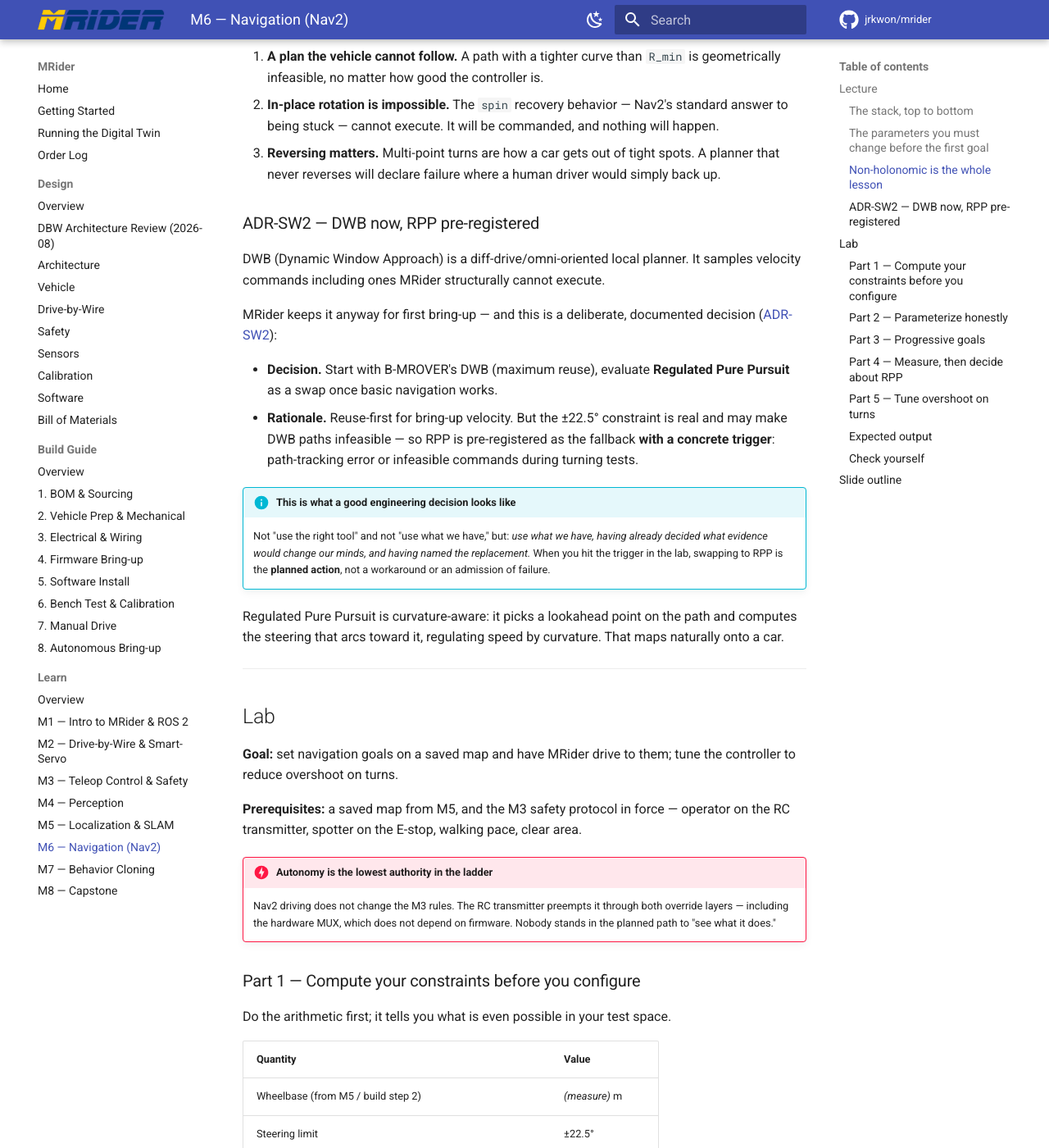
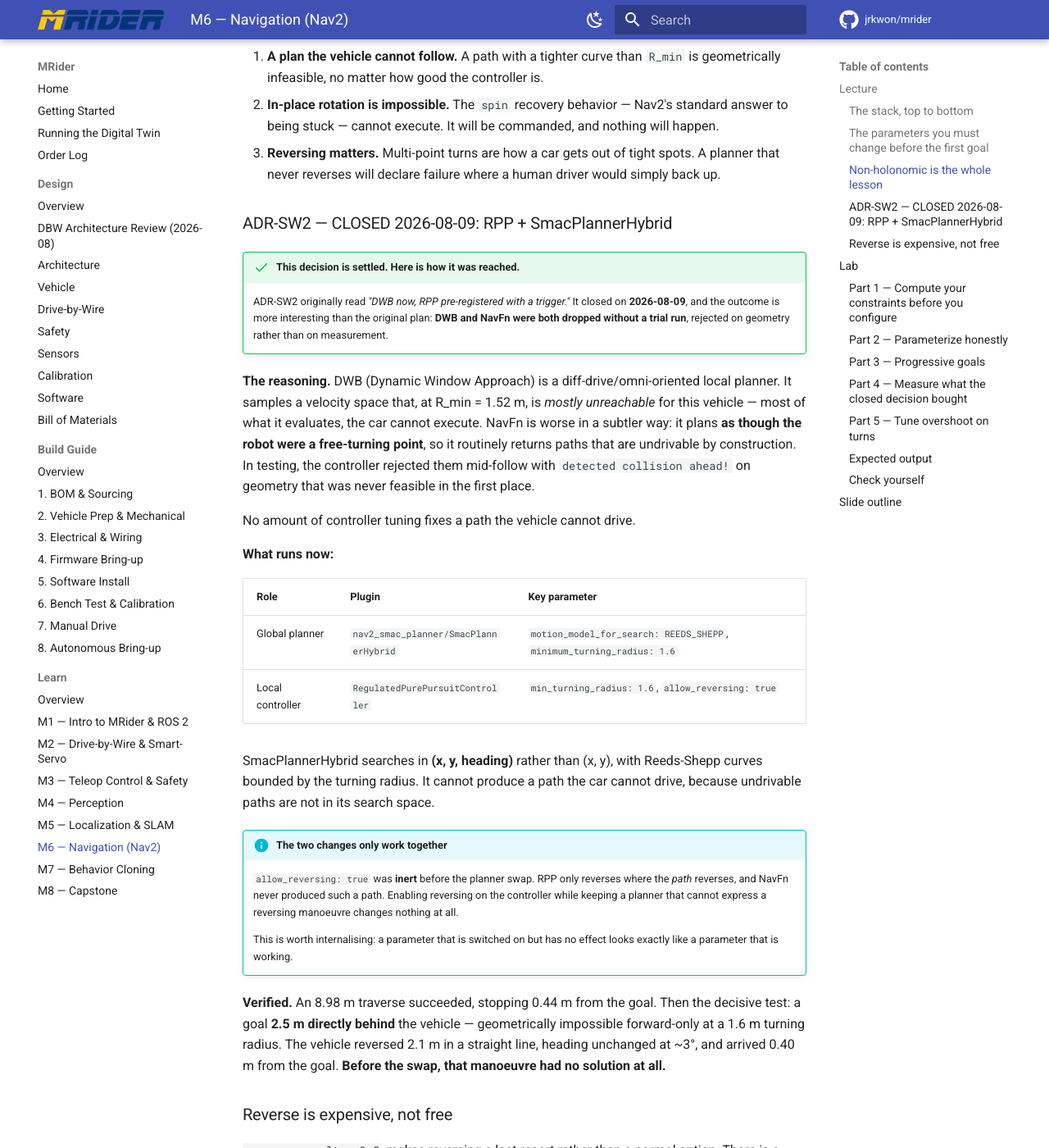
Before and after one commit to jrkwon/mrider, an MkDocs documentation site: the page built from docs/learn/m6-nav2.md, in a window 1280 px wide and 1400 px high, scrolled down 2075 px. Shown: the whole window at 82% size. Built offline with MkDocs 1.6.1 and Material for MkDocs 9.7.7, drawn with Linux system fonts in a browser that asks for light colours; comment, search, counter and statistics services are not loaded; some of the changed text lies outside the part shown.

Commit message:
Correct two learn modules before students are assigned to read them
M1-M8 were written as a self-study kit and have not been re-read since two
decisions closed underneath them. They are now weekly assigned reading for a
24-student course, so the drift stops being a documentation debt and starts
being something taught to people.

m5-slam.md asserted "the drive encoder reports 52 pulses per revolution" as
plain fact. Finding F7 explicitly forbids inheriting that number: the source
project's firmware pins 52 PPR while its own BOM lists a 16 PPR motor, a
factor-of-three disagreement nobody caught because in simulation nothing
complains. Replaced with the instruction to measure, and the disagreement is
now shown rather than hidden - it is a better lesson than the number was.
Kept the point that roll-out calibration bypasses PPR entirely, because that
is precisely why the calibration is designed that way.

m6-nav2.md taught "ADR-SW2 - DWB now, RPP pre-registered", which was true when
written and closed on 2026-08-09. The outcome is more interesting than the
plan: DWB and NavFn were both dropped without a trial run, rejected on
geometry. Rewritten around what actually runs, and around the detail worth
teaching - allow_reversing was inert before the planner swap, because RPP only
reverses where the path reverses and NavFn never produced such a path. A
parameter switched on but having no effect looks exactly like one that works.

Also carried across the no-rear-sensing constraint. The twin surfaced a
hardware requirement before the vehicle exists, which is the clearest example
in this project of a simulator earning its keep.

Scope statements in software.md 8 and overview.md both listed the learn kit as
deferred to phase 2 while all eight modules sat written in the repository.
Amended, along with the "1-3 students" assumption that section was sized for.

Co-Authored-By: Claude Opus 5 <noreply@anthropic.com>
Claude-Session: https://claude.ai/code/session_01DRtKXsmjmoJW7KizFXz9KH

````diff
--- a/docs/learn/m6-nav2.md
+++ b/docs/learn/m6-nav2.md
@@ -20,7 +20,7 @@ Nav2 turns "go to that pose" into a stream of velocity commands. Four pieces:
 |---|---|---|
 | **Costmaps** | Represent where it is safe to be — static map, live obstacles, inflation | Reused from B-MROVER, `robot_radius` re-parameterized |
 | **Global planner** | Find a route from here to the goal across the whole map | `NavfnPlanner` — reused |
-| **Local controller** | Follow that route, avoiding what appears in real time | `DWBLocalPlanner` — reused for bring-up, **flagged for replacement** |
+| **Local controller** | Follow that route, avoiding what appears in real time | `RegulatedPurePursuitController`, `allow_reversing: true` |
 | **Recoveries** | What to do when stuck | `spin` / `back_up` / `wait` — reused, and problematic here |
 
 The **inflation layer** is worth dwelling on: obstacles are grown by roughly the robot radius
@@ -78,26 +78,71 @@ Three consequences students meet immediately:
 3. **Reversing matters.** Multi-point turns are how a car gets out of tight spots. A planner
    that never reverses will declare failure where a human driver would simply back up.
 
-### ADR-SW2 — DWB now, RPP pre-registered
+### ADR-SW2 — CLOSED 2026-08-09: RPP + SmacPlannerHybrid
 
-DWB (Dynamic Window Approach) is a diff-drive/omni-oriented local planner. It samples velocity
-commands including ones MRider structurally cannot execute.
+!!! success "This decision is settled. Here is how it was reached."
 
-MRider keeps it anyway for first bring-up — and this is a deliberate, documented decision
-([ADR-SW2](../design/software.md#adr-sw2-nav2-local-controller-for-ackermann)):
+    ADR-SW2 originally read *"DWB now, RPP pre-registered with a trigger."* It closed on
+    **2026-08-09**, and the outcome is more interesting than the original plan:
+    **DWB and NavFn were both dropped without a trial run**, rejected on geometry rather than
+    on measurement.
 
-- **Decision.** Start with B-MROVER's DWB (maximum reuse), evaluate **Regulated Pure Pursuit**
-  as a swap once basic navigation works.
-- **Rationale.** Reuse-first for bring-up velocity. But the ±22.5° constraint is real and may
-  make DWB paths infeasible — so RPP is pre-registered as the fallback **with a concrete
-  trigger**: path-tracking error or infeasible commands during turning tests.
+**The reasoning.** DWB (Dynamic Window Approach) is a diff-drive/omni-oriented local planner. It
+samples a velocity space that, at R_min = 1.52 m, is *mostly unreachable* for this vehicle — most
+of what it evaluates, the car cannot execute. NavFn is worse in a subtler way: it plans **as though
+the robot were a free-turning point**, so it routinely returns paths that are undrivable by
+construction. In testing, the controller rejected them mid-follow with `detected collision ahead!`
+on geometry that was never feasible in the first place.
 
-!!! info "This is what a good engineering decision looks like"
+No amount of controller tuning fixes a path the vehicle cannot drive.
 
-    Not "use the right tool" and not "use what we have," but: *use what we have, having already
-    decided what evidence would change our minds, and having named the replacement.* When you
-    hit the trigger in the lab, swapping to RPP is the **planned action**, not a workaround or
-    an admission of failure.
+**What runs now:**
+
+| Role | Plugin | Key parameter |
+|---|---|---|
+| Global planner | `nav2_smac_planner/SmacPlannerHybrid` | `motion_model_for_search: REEDS_SHEPP`, `minimum_turning_radius: 1.6` |
+| Local controller | `RegulatedPurePursuitController` | `min_turning_radius: 1.6`, `allow_reversing: true` |
+
+SmacPlannerHybrid searches in **(x, y, heading)** rather than (x, y), with Reeds-Shepp curves
+bounded by the turning radius. It cannot produce a path the car cannot drive, because
+undrivable paths are not in its search space.
+
+!!! info "The two changes only work together"
+
+    `allow_reversing: true` was **inert** before the planner swap. RPP only reverses where the
+    *path* reverses, and NavFn never produced such a path. Enabling reversing on the controller
+    while keeping a planner that cannot express a reversing manoeuvre changes nothing at all.
+
+    This is worth internalising: a parameter that is switched on but has no effect looks exactly
+    like a parameter that is working.
+
+**Verified.** An 8.98 m traverse succeeded, stopping 0.44 m from the goal. Then the decisive test:
+a goal **2.5 m directly behind** the vehicle — geometrically impossible forward-only at a 1.6 m
+turning radius. The vehicle reversed 2.1 m in a straight line, heading unchanged at ~3°, and
+arrived 0.40 m from the goal. **Before the swap, that manoeuvre had no solution at all.**
+
+### Reverse is expensive, not free
+
+`reverse_penalty: 2.5` makes reversing a last resort rather than a normal option. There is a
+hardware reason, and it is the best example in this course of the simulator earning its keep:
+
+!!! danger "The vehicle has no rear sensing"
+
+    The LiDAR faces forward. There is no rear camera and no rear bumper. Autonomous reverse is
+    therefore **blind**, relying entirely on costmap memory of what was seen while driving in.
+
+    In simulation that is free. On the real vehicle it is not.
+
+    **The twin surfaced a hardware requirement before the vehicle existed.** Track B must choose
+    one of: add rear sensing, hard-cap reverse distance and speed in firmware, or forbid
+    autonomous reverse on hardware. Until that is decided, autonomous reverse on the real car is
+    **unproven and must not be enabled by inheriting this configuration unchanged.**
+
+!!! warning "Both radius parameters are derived from unmeasured numbers"
+
+    `minimum_turning_radius` (planner) and `min_turning_radius` (controller) both come from
+    `0.63 / tan(22.5°) = 1.52 m`. **Neither the wheelbase nor the steering limit has been
+    measured.** When they are, both parameters must be re-derived together.
 
 Regulated Pure Pursuit is curvature-aware: it picks a lookahead point on the path and computes
 the steering that arcs toward it, regulating speed by curvature. That maps naturally onto a
@@ -164,7 +209,7 @@ Send goals from RViz's **2D Goal Pose**, in this order. Do not skip ahead.
 Goal 2 is the instructive one. A diff-drive robot spins in place and is done. Watch what
 MRider is *commanded* to do versus what it *can* do.
 
-### Part 4 — Measure, then decide about RPP
+### Part 4 — Measure what the closed decision bought
 
 ```bash
 ros2 topic echo /local_plan
@@ -179,7 +224,7 @@ ros2 topic echo /mitt/dbw/status     # what is actually being achieved?
 | Recovery behaviors triggered | *(count)* |
 | `spin` recoveries that accomplished nothing | *(count)* |
 
-**Apply ADR-SW2's trigger.** If cross-track error is persistent or infeasible commands appear
+**ADR-SW2 is closed, so this is verification rather than a decision.** If cross-track error is persistent or infeasible commands appear
 during turning tests, swap the controller to Regulated Pure Pursuit and re-run goals 1–5.
 
 | Metric | DWB | RPP |
@@ -214,8 +259,8 @@ Overshoot on a car-like vehicle usually is not a gain problem. Work through thes
 
 - [ ] Compute `R_min` for a 1.0 m wheelbase at ±22.5°. Does it fit in your lab?
 - [ ] Why can Nav2's `spin` recovery never work on MRider?
-- [ ] Why was DWB kept for bring-up despite being a poor kinematic fit?
-- [ ] What specific evidence triggers the swap to RPP? Did you see it?
+- [ ] Why were DWB and NavFn rejected on geometry rather than after a trial run?
+- [ ] Why was `allow_reversing: true` inert until the planner was swapped?
 - [ ] `robot_radius` is left at 0.1397 on a two-seater ride-on. Describe the first crash.
 
 ---
@@ -229,7 +274,7 @@ Overshoot on a car-like vehicle usually is not a gain problem. Work through thes
 5. **Non-holonomic** — move along heading, turn only while moving
 6. **`R_min = wheelbase / tan(22.5°)`** — do the arithmetic on screen
 7. **Three consequences** — infeasible paths, no in-place spin, reversing matters
-8. **ADR-SW2** — DWB now, RPP pre-registered with a trigger
+8. **ADR-SW2 (closed)** — RPP + SmacPlannerHybrid; why DWB and NavFn were rejected on geometry
 9. **What a good decision looks like** — naming the evidence that would change your mind
 10. **Regulated Pure Pursuit** — lookahead, curvature, speed regulation
 11. **Lab brief** — compute constraints first, then five goals
````
Also changed, not shown: docs/design/overview.md (+5 -2 lines), docs/design/software.md (+16 -3 lines), docs/learn/m5-slam.md (+17 -4 lines).
